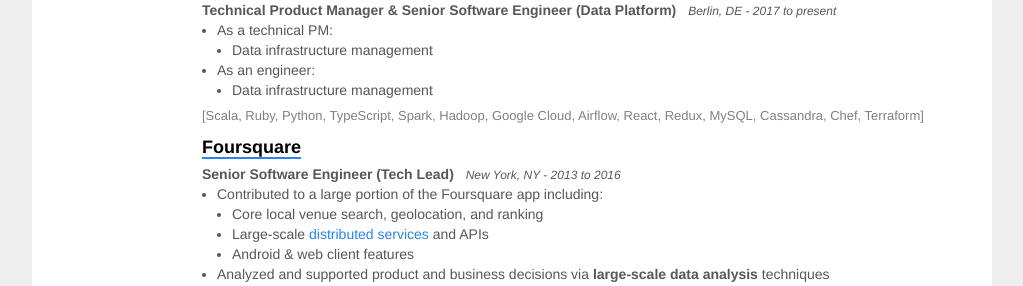
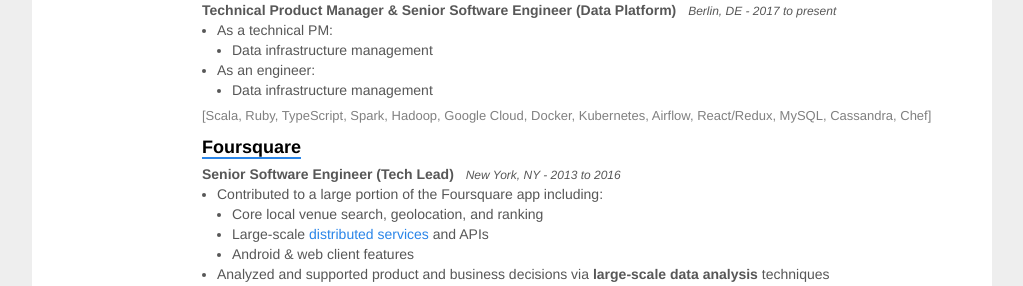
Before and after one commit to jkao/jkao.github.io, a Jekyll site: the page resume.html, which Jekyll copies as it is, in a window 1280 px wide. Shown: the part 393-679 px from the top of the page, without its empty margins (128-1151 px from the left). Built offline with Jekyll 4.4.1, drawn with Linux system fonts in a browser that asks for light colours.

Commit message:
Update skills

```diff
--- a/resume.html
+++ b/resume.html
@@ -289,7 +289,7 @@
               </ul>
             </div>
             <div class='grid_10 alpha job-skills'>
-              [Scala, Ruby, Python, TypeScript, Spark, Hadoop, Google Cloud, Airflow, React, Redux, MySQL, Cassandra, Chef, Terraform]
+              [Scala, Ruby, TypeScript, Spark, Hadoop, Google Cloud, Docker, Kubernetes, Airflow, React/Redux, MySQL, Cassandra, Chef]
             </div>
           </div>
 
```
